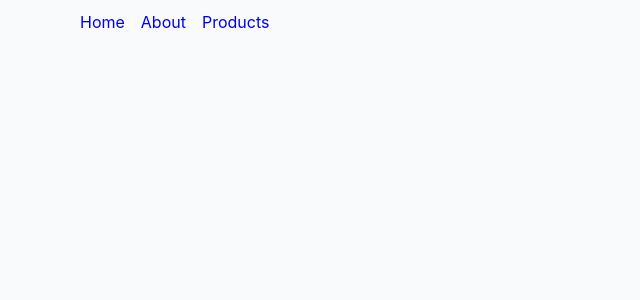
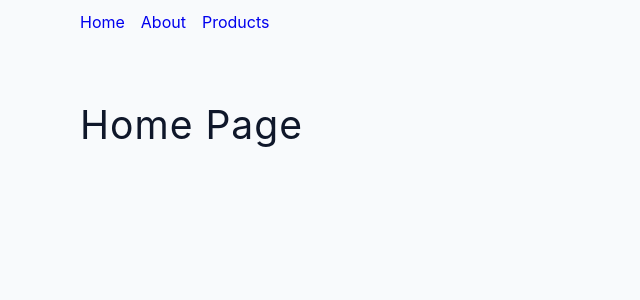
Before and after one commit to hungbui7690/react-tutorials, a React (Vite) app in the folder client/: page / in a window 1280 px wide. Shown: the top 300 px of the page, without its empty margins (0-640 px from the left). Built offline with nearby package versions, Linux system fonts and the light colour scheme.

Commit message:
React Router V6: Index Pages

```diff
--- a/client/src/App.jsx
+++ b/client/src/App.jsx
@@ -1,10 +1,16 @@
 /*
-  React Router V6: Shared Layout P2
+  React Router V6: Index Pages
+  - Index routes render in the parent routes outlet at the parent route's path.
+  - Index routes match when a parent route matches but none of the other children match.
+  - Index routes are the default child route for a parent route.
+  - Index routes render when the user hasn't clicked one of the items in a navigation list yet.
 
-  (1) create pages/Navbar.jsx
+  (1) create SharedLayout.jsx > copy all from Home to here
+  (2) fix Home
+  (3) fix App.jsx > use "index" > will match with parent
 
-
-  (***) after setup, go to /about is ok, but when we head back to / > nothing is displayed > next lecture
+  <Route path='/' element={<SharedLayout />}>
+    <Route index element={<Home />} />
 
 */
 
@@ -13,12 +19,15 @@ import Home from './pages/Home'
 import About from './pages/About'
 import Products from './pages/Products'
 import Error from './pages/Error'
+import SharedLayout from './pages/SharedLayout'
 
 function App() {
   return (
     <BrowserRouter>
       <Routes>
-        <Route path='/' element={<Home />}>
+        {/* (***) fix here */}
+        <Route path='/' element={<SharedLayout />}>
+          <Route index element={<Home />} />
           <Route path='about' element={<About />} />
           <Route path='products' element={<Products />} />
         </Route>
--- a/client/src/pages/Home.jsx
+++ b/client/src/pages/Home.jsx
@@ -1,18 +1,8 @@
-import { Link, Outlet } from 'react-router-dom'
-
-// (2a)
-import Navbar from './Navbar'
-
 const Home = () => {
   return (
-    <>
-      {/* (2b) */}
-      <Navbar />
-
-      <section className='section'>
-        <Outlet />
-      </section>
-    </>
+    <section className='section'>
+      <h2>Home Page</h2>
+    </section>
   )
 }
 export default Home
--- a/client/src/pages/Navbar.jsx
+++ b/client/src/pages/Navbar.jsx
@@ -1,6 +1,5 @@
 import { Link } from 'react-router-dom'
 
-// (1) go to Home & import
 const Navbar = () => {
   return (
     <nav className='navbar'>
--- /dev/null
+++ b/client/src/pages/SharedLayout.jsx
@@ -0,0 +1,14 @@
+import { Link, Outlet } from 'react-router-dom'
+import Navbar from './Navbar'
+
+const SharedLayout = () => {
+  return (
+    <>
+      <Navbar />
+      <section className='section'>
+        <Outlet />
+      </section>
+    </>
+  )
+}
+export default SharedLayout
```
